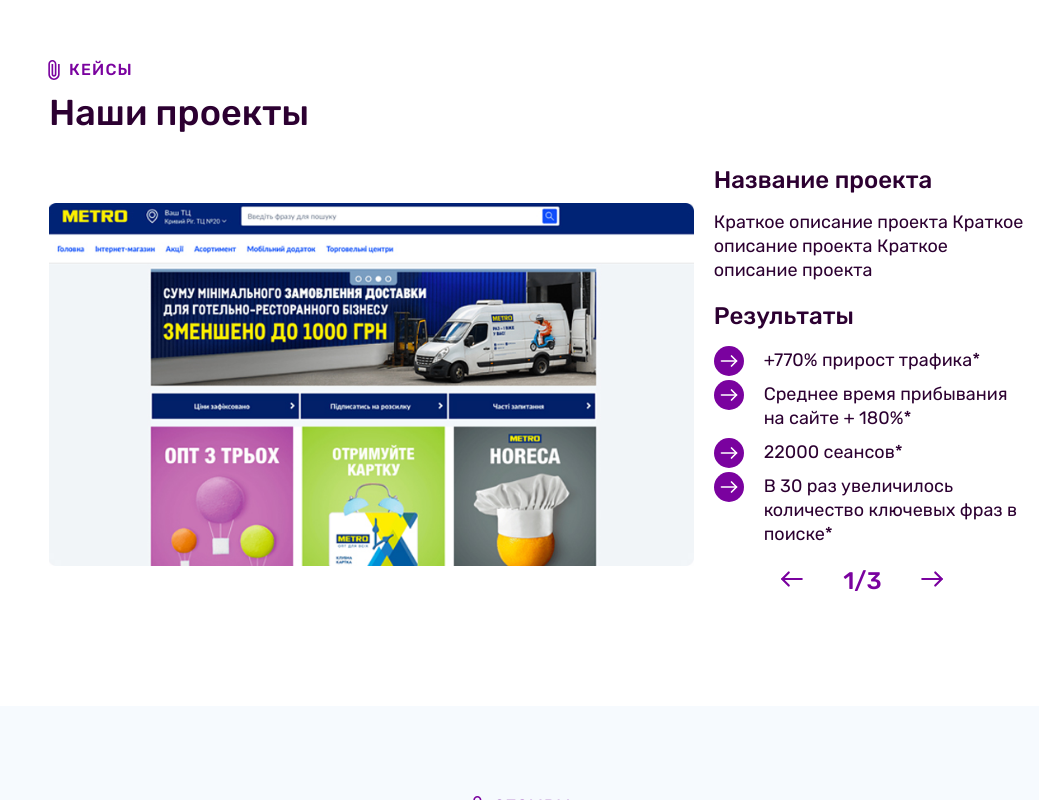
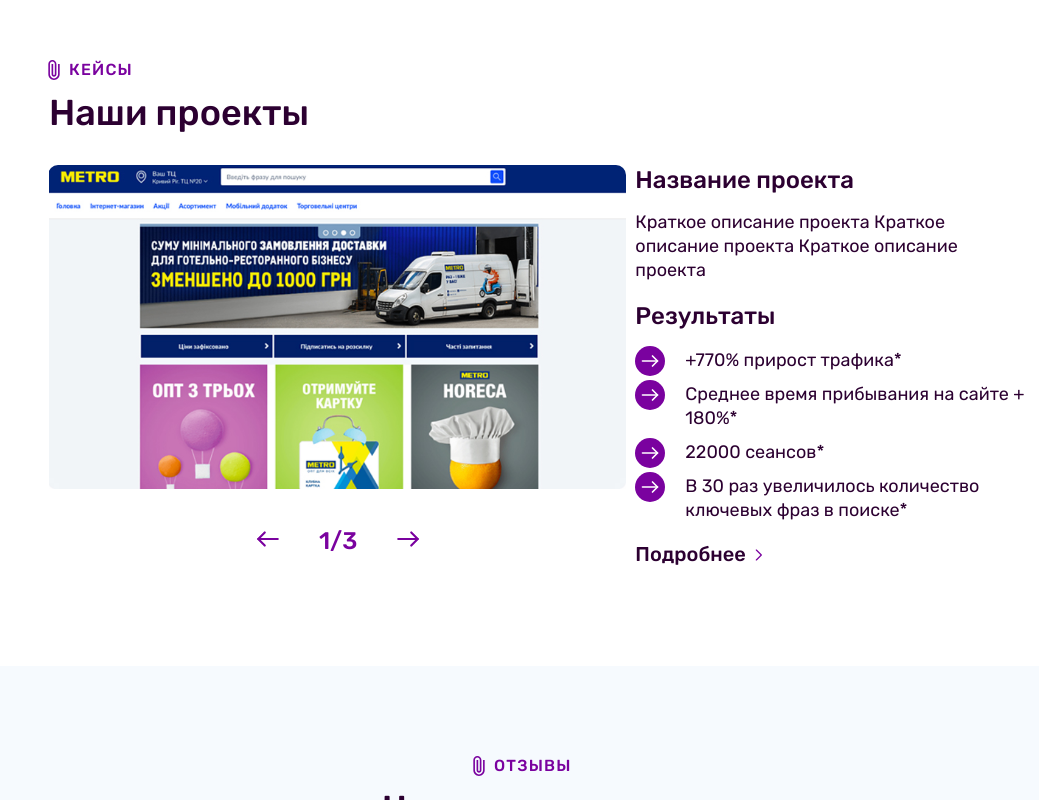
Before and after one commit to Verta-master/seo, a plain HTML site: page index.html in a window 1280 px wide. Shown: the part 11200-12000 px from the top of the page, without its empty margins (241-1280 px from the left). Drawn offline with nearby package versions, Linux system fonts and the light colour scheme.

Commit message:
Update 2022-05-30T09:28:02.020Z

```diff
--- a/css/style.css
+++ b/css/style.css
@@ -2000,8 +2000,8 @@
 .case__number {
   position: absolute;
   bottom: 5px;
-  left: 66%;
-  right: 0;
+  left: 0;
+  right: 41%;
   z-index: 0;
   text-align: center;
   font-size: 24px;
@@ -2015,8 +2015,8 @@
 .case__slider .owl-nav {
   position: absolute;
   bottom: 0;
-  left: 66%;
-  right: 0;
+  left: 0;
+  right: 41%;
   z-index: 100;
   margin-top: 0;
 }
@@ -2033,17 +2033,17 @@
           justify-content: space-between;
 }
 .case__img {
-  width: 66%;
-  height: 440px;
+  width: 59%;
+  padding-bottom: 50px;
   display: -webkit-box;
   display: -ms-flexbox;
   display: flex;
   -webkit-box-pack: center;
       -ms-flex-pack: center;
           justify-content: center;
-  -webkit-box-align: center;
-      -ms-flex-align: center;
-          align-items: center;
+  -webkit-box-align: start;
+      -ms-flex-align: start;
+          align-items: flex-start;
   border-radius: 10px;
   overflow: hidden;
 }
@@ -2056,9 +2056,7 @@
   height: auto;
 }
 .case__info {
-  width: 32%;
-  padding-bottom: 50px;
-  font-size: 24px;
+  width: 40%;
 }
 .case__info p,
 .case__info .title-2 {
@@ -2067,6 +2065,7 @@
 .case__info ul {
   font-size: 18px;
   line-height: 24px;
+  margin-bottom: 20px;
 }
 .case__info ul li {
   margin-bottom: 10px;
@@ -2846,7 +2845,13 @@
   }
   .case__number,
   .case__slider .owl-nav {
-    left: 0;
+    right: 0;
+  }
+  .case__info {
+    padding-bottom: 50px;
+  }
+  .case__img {
+    padding-bottom: 0;
   }
   .order__column {
     width: 100%;
--- a/index.html
+++ b/index.html
@@ -609,6 +609,7 @@
                   <li>22000 сеансов*</li>
                   <li>В 30 раз увеличилось количество ключевых фраз в поиске*</li>
                 </ul>
+                <a href="#" class="more"><span>Подробнее</span></a>
               </div>
             </div>
             <div class="item case__slide">
@@ -625,6 +626,7 @@
                   <li>22000 сеансов*</li>
                   <li>В 30 раз увеличилось количество ключевых фраз в поиске*</li>
                 </ul>
+                <a href="#" class="more"><span>Подробнее</span></a>
               </div>
             </div>
             <div class="item case__slide">
@@ -641,6 +643,7 @@
                   <li>22000 сеансов*</li>
                   <li>В 30 раз увеличилось количество ключевых фраз в поиске*</li>
                 </ul>
+                <a href="#" class="more"><span>Подробнее</span></a>
               </div>
             </div>
           </div>
```
Also changed, not shown: css/style.min.css.
